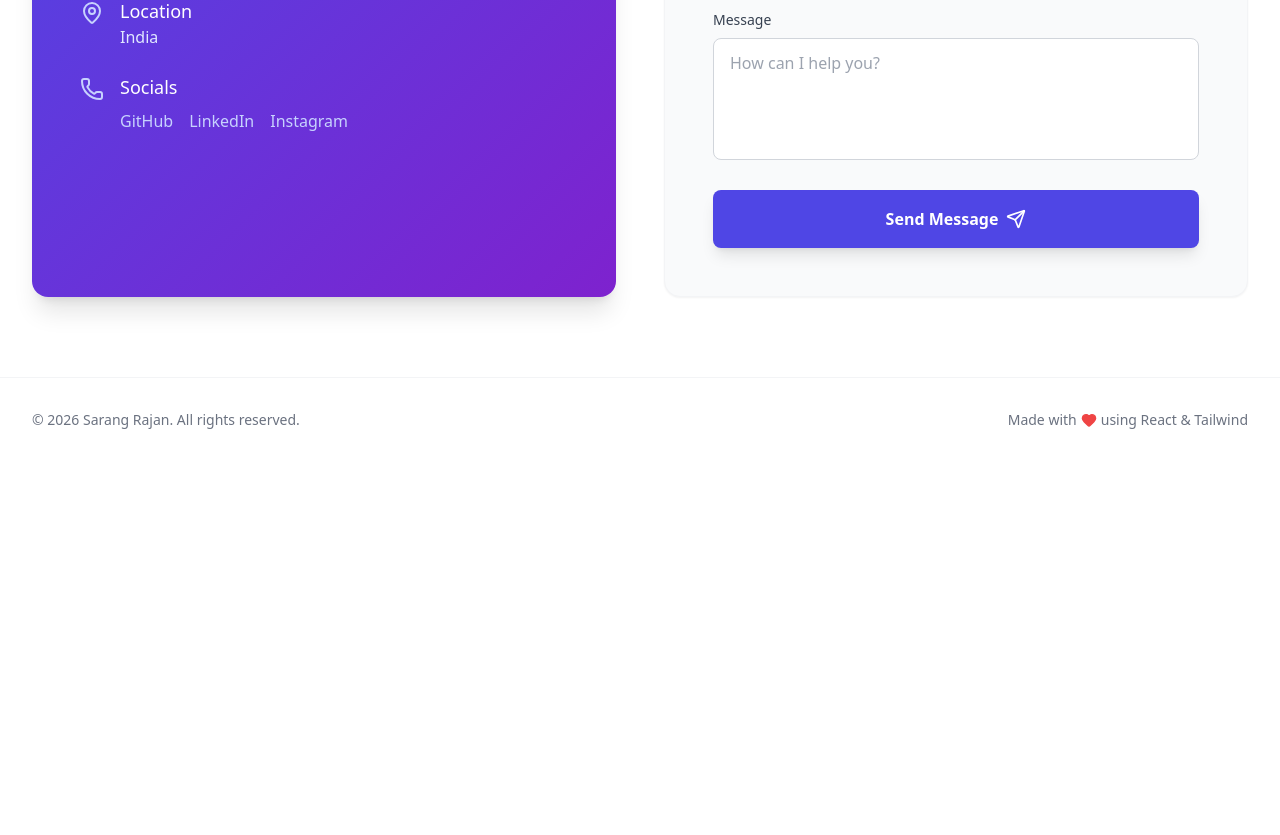
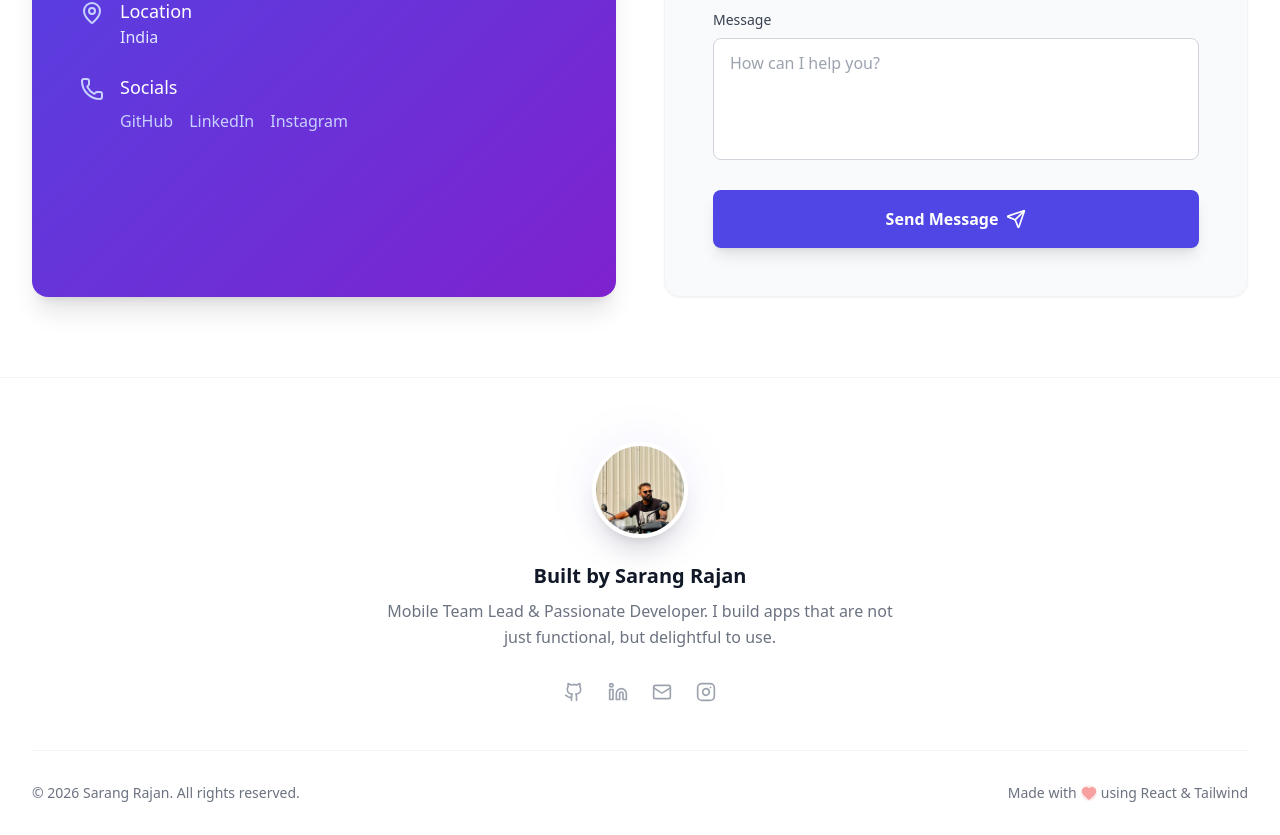
Before and after one commit to kksarang/personal-website, a React (Vite) app: page /#projects in a window 1280 px wide. Shown: the part 5428-6263 px from the top of the page. Before the commit the page ends 5890 px from the top, so only its background shows below. Built offline with nearby package versions, Linux system fonts and the light colour scheme.

Commit message:
footer changes added

```diff
--- a/src/App.jsx
+++ b/src/App.jsx
@@ -47,11 +47,11 @@
 function App() {
   return (
     <Router>
-      <div className="min-h-screen bg-white dark:bg-slate-900 transition-colors duration-300">
+      <div className="flex flex-col min-h-screen bg-white dark:bg-slate-900 transition-colors duration-300">
         <Navbar />
         <ScrollToSection />
         <ErrorBoundary>
-          <main>
+          <main className="flex-grow">
             <Routes>
               <Route path="/" element={<HomePage />} />
               <Route path="/work" element={<WorkPage />} />
--- a/src/components/Footer.jsx
+++ b/src/components/Footer.jsx
@@ -1,20 +1,59 @@
 import React from 'react';
-import { Heart } from 'lucide-react';
+import { Heart, Github, Linkedin, Mail, Instagram } from 'lucide-react';
+import profileImage from '../assets/profile.jpg';
 
 const Footer = () => {
     return (
-        <footer className="bg-white dark:bg-slate-900 border-t border-gray-100 dark:border-slate-800 py-8">
-            <div className="max-w-7xl mx-auto px-4 sm:px-6 lg:px-8 flex flex-col md:flex-row justify-between items-center bg-transparent">
-                <div className="mb-4 md:mb-0">
-                    <p className="text-gray-500 dark:text-gray-400 text-sm">
+        <footer className="bg-white dark:bg-slate-900 border-t border-gray-100 dark:border-slate-800 pt-16 pb-8">
+            <div className="max-w-7xl mx-auto px-4 sm:px-6 lg:px-8 flex flex-col items-center text-center">
+
+                {/* Profile Image */}
+                <div className="mb-6 relative group">
+                    <div className="absolute inset-0 bg-indigo-500/20 rounded-full blur-xl group-hover:blur-2xl transition-all duration-500 opacity-50"></div>
+                    <img
+                        src={profileImage}
+                        alt="Sarang Rajan"
+                        className="relative w-24 h-24 rounded-full border-4 border-white dark:border-slate-800 shadow-xl object-cover transform group-hover:scale-105 transition-transform duration-500"
+                    />
+                </div>
+
+                {/* Name & Role */}
+                <h3 className="text-xl font-bold text-gray-900 dark:text-white mb-2">
+                    Built by Sarang Rajan
+                </h3>
+                <p className="text-gray-500 dark:text-gray-400 max-w-lg mb-8 leading-relaxed">
+                    Mobile Team Lead & Passionate Developer. I build apps that are not just functional, but delightful to use.
+                </p>
+
+                {/* Social Icons */}
+                <div className="flex items-center space-x-6 mb-12">
+                    <a href="https://github.com/kksarang" target="_blank" rel="noopener noreferrer" className="text-gray-400 hover:text-gray-900 dark:hover:text-white transition-colors duration-300 transform hover:-translate-y-1">
+                        <Github className="w-5 h-5" />
+                    </a>
+                    <a href="https://www.linkedin.com/in/sarang-rajan/" target="_blank" rel="noopener noreferrer" className="text-gray-400 hover:text-indigo-600 dark:hover:text-indigo-400 transition-colors duration-300 transform hover:-translate-y-1">
+                        <Linkedin className="w-5 h-5" />
+                    </a>
+                    <a href="mailto:kksarangrajan@gmail.com" className="text-gray-400 hover:text-rose-500 transition-colors duration-300 transform hover:-translate-y-1">
+                        <Mail className="w-5 h-5" />
+                    </a>
+                    <a href="https://www.instagram.com/sarang_rajan/" target="_blank" rel="noopener noreferrer" className="text-gray-400 hover:text-pink-500 transition-colors duration-300 transform hover:-translate-y-1">
+                        <Instagram className="w-5 h-5" />
+                    </a>
+                </div>
+
+                {/* Divider */}
+                <div className="w-full h-px bg-gray-100 dark:bg-slate-800 mb-8"></div>
+
+                {/* Bottom Bar */}
+                <div className="w-full flex flex-col md:flex-row justify-between items-center text-sm text-gray-500 dark:text-gray-400">
+                    <p className="mb-4 md:mb-0">
                         &copy; {new Date().getFullYear()} Sarang Rajan. All rights reserved.
                     </p>
-                </div>
-
-                <div className="flex items-center space-x-1 text-gray-500 dark:text-gray-400 text-sm">
-                    <span>Made with</span>
-                    <Heart className="w-4 h-4 text-red-500 fill-current" />
-                    <span>using React & Tailwind</span>
+                    <div className="flex items-center space-x-1">
+                        <span>Made with</span>
+                        <Heart className="w-4 h-4 text-red-500 fill-current animate-pulse bg-red-500/20 rounded-full" />
+                        <span>using React & Tailwind</span>
+                    </div>
                 </div>
             </div>
         </footer>
```
Also changed, not shown: src/assets/profile.jpg (added).
